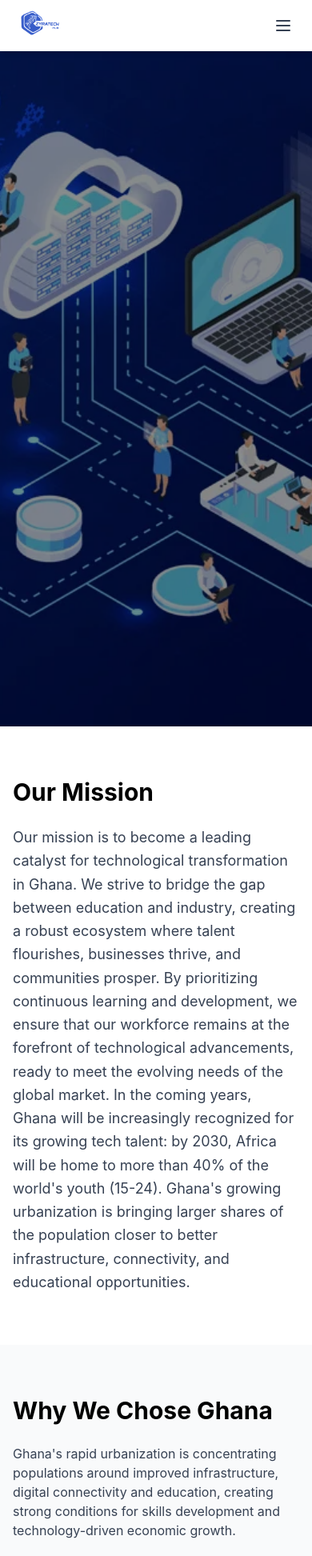
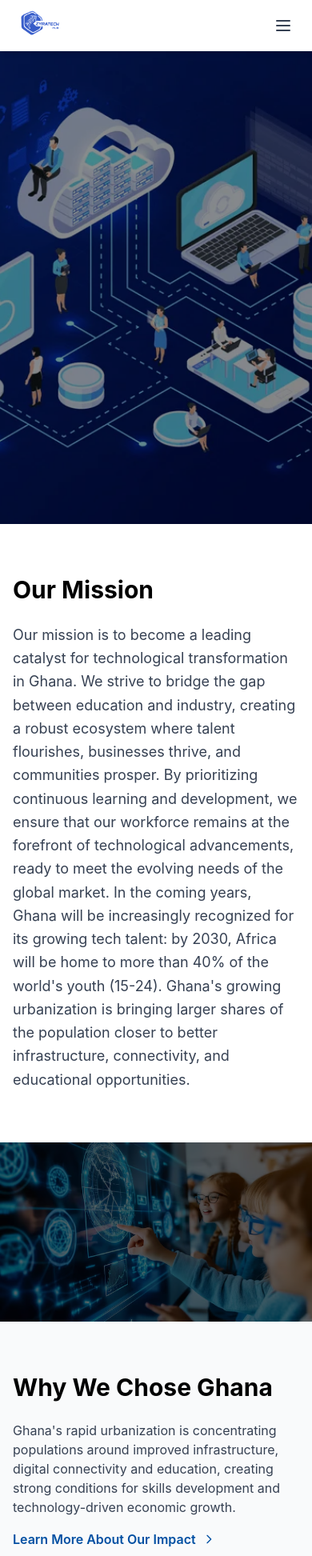
Before and after one commit to ZyraTech-frontend/zyratech-website, a React (Vite) app: page /about in a window 390 px wide. Shown: the top 1945 px of the page at 80% size. Built offline with nearby package versions, Linux system fonts and the light colour scheme.

Commit message:
worked on the our value page

```diff
--- a/src/components/common/ParallaxDivider.jsx
+++ b/src/components/common/ParallaxDivider.jsx
@@ -8,7 +8,7 @@ const ParallaxDivider = ({
   children
 }) => (
   <section
-    className={`hidden md:block relative ${heightClassName} md:bg-fixed bg-center bg-cover ${className}`}
+    className={`relative ${heightClassName} bg-scroll md:bg-fixed bg-center bg-cover ${className}`}
     style={{ backgroundImage: `url('${imageUrl}')` }}
   >
     <div className={`absolute inset-0 ${overlayClassName}`} />
--- a/src/components/pages/about/AboutHero.jsx
+++ b/src/components/pages/about/AboutHero.jsx
@@ -1,23 +1,25 @@
 import React from 'react';
 import { motion } from 'framer-motion';
 
-const AboutHero = () => {
+const AboutHero = ({
+  title = 'Building the next generation of',
+  highlight = 'tech talent',
+  description =
+    'We bridge learning and industry through hands-on training, internships, and real-world projects—helping people and organizations build practical, job-ready digital skills.',
+  backgroundImage = '/images/image1.png'
+}) => {
   return (
-    <section className="relative isolate overflow-hidden min-h-screen">
+    <section className="relative isolate overflow-hidden">
       <div className="max-w-none px-0">
-        {/* Card Container with Border Radius */}
         <div
-          className="relative overflow-hidden min-h-screen bg-cover bg-center bg-scroll md:bg-fixed"
+          className="relative overflow-hidden h-[70vh] min-h-[520px] max-h-[780px] bg-cover bg-center bg-scroll md:bg-fixed"
           style={{
-            backgroundImage: 'url(/images/image1.png)'
+            backgroundImage: `url(${backgroundImage})`
           }}
         >
-
-          {/* Left Content - Hero Image */}
           <div className="absolute inset-0 bg-black/45" />
 
-          <div className="relative px-4 sm:px-6 md:px-10 lg:px-14 py-16 sm:py-20 md:py-24 lg:py-32 min-h-[500px] md:min-h-[580px] lg:min-h-[680px] flex items-center">
-            {/* Right Content */}
+          <div className="relative px-4 sm:px-6 md:px-10 lg:px-14 py-16 sm:py-20 md:py-24 lg:py-28 h-full flex items-center">
             <motion.div
               className="max-w-4xl"
               initial={{ opacity: 0, y: 30 }}
@@ -25,12 +27,12 @@ const AboutHero = () => {
               transition={{ duration: 0.8 }}
             >
               <h1 className="text-3xl sm:text-4xl md:text-5xl lg:text-6xl font-bold text-white mb-0 leading-tight">
-                Building the next generation of
-                <span className="text-[#004fa2] block"> tech talent</span>
+                {title}
+                <span className="text-[#004fa2] block"> {highlight}</span>
               </h1>
 
               <p className="mt-6 text-base sm:text-lg md:text-xl font-semibold text-white/90 leading-relaxed max-w-3xl">
-                We bridge learning and industry through hands-on training, internships, and real-world projects—helping people and organizations build practical, job-ready digital skills.
+                {description}
               </p>
             </motion.div>
           </div>
--- a/src/components/pages/impact/ImpactValuesSection.jsx
+++ b/src/components/pages/impact/ImpactValuesSection.jsx
@@ -19,16 +19,14 @@ const ImpactValuesSection = ({
             return (
               <div
                 key={item.title}
-                tabIndex={0}
-                className={`group relative overflow-hidden rounded-2xl bg-white border-[3px] border-[#004fa2] shadow-sm transition-all duration-200 hover:-translate-y-1 hover:shadow-lg focus-visible:outline-none focus-visible:ring-2 focus-visible:ring-[#004fa2]/35 focus-visible:ring-offset-2 ${
+                className={`group relative overflow-hidden rounded-2xl bg-white border border-gray-200 shadow-sm transition-all duration-200 hover:-translate-y-0.5 hover:shadow-md hover:border-[#004fa2]/25 cursor-pointer ${
                   isFeatured ? 'md:col-span-2 lg:col-span-2' : ''
                 }`}
               >
-                <div className="absolute inset-0 bg-gradient-to-br from-[#004fa2]/0 via-[#004fa2]/0 to-[#004fa2]/10 opacity-0 group-hover:opacity-100 transition-opacity duration-300" />
                 <div className="relative p-6 sm:p-7">
                   <div className="flex items-start justify-between gap-4">
                     <div className="flex items-center gap-4">
-                      <div className="h-11 w-11 rounded-2xl bg-[#004fa2] text-white flex items-center justify-center font-bold">
+                      <div className="h-11 w-11 rounded-2xl bg-[#004fa2] text-white flex items-center justify-center font-bold transition-transform duration-200 group-hover:scale-105">
                         {String(idx + 1).padStart(2, '0')}
                       </div>
                       <div>
--- a/src/pages/public/impact/index.jsx
+++ b/src/pages/public/impact/index.jsx
@@ -4,6 +4,7 @@ import ImpactHeroSection from '../../../components/pages/impact/ImpactHeroSectio
 import ImpactCommunitySection from '../../../components/pages/impact/ImpactCommunitySection';
 import ImpactValuesSection from '../../../components/pages/impact/ImpactValuesSection';
 import ImpactPeopleHighlightsSection from '../../../components/pages/impact/ImpactPeopleHighlightsSection';
+import ParallaxDivider from '../../../components/common/ParallaxDivider.jsx';
 
 const ImpactPage = () => {
   const values = [
@@ -40,9 +41,25 @@ const ImpactPage = () => {
       role: 'Human Resources Team Lead',
       organization: 'ZyraTech',
       location: 'Koforidua, Ghana',
-      image: '/images/team/magdalene.jpg',
+      image: '/images/Dalene.png',
       quote:
-        'Working with the ZyraTech team in Koforidua has shown me how integrity and collaboration create real opportunities for learners—when we stay consistent, people grow and teams deliver.'
+        'ZyraTech’s integrity and teamwork create real opportunities for learners. When we stay consistent, people grow and teams deliver.'
+    },
+    {
+      name: 'Ama',
+      role: 'Junior STEM Basics',
+      organization: 'ZyraTech',
+      location: 'Koforidua, Ghana',
+      image: '/images/image2.png',
+      quote: 'The hands-on lessons helped me build my first circuit—and it worked.'
+    },
+    {
+      name: 'Kofi',
+      role: 'Maker: Hardware & Repair',
+      organization: 'ZyraTech',
+      location: 'Koforidua, Ghana',
+      image: '/images/image3.png',
+      quote: 'The mentorship is practical and supportive. I’m now repairing devices in my community.'
     }
   ];
 
@@ -70,9 +87,18 @@ const ImpactPage = () => {
   return (
     <div className="min-h-screen bg-white">
       <ImpactHeroSection />
+
       <ImpactCommunitySection />
+
+      <ParallaxDivider heightClassName="h-48 sm:h-56 md:h-64" imageUrl="/images/image3.png" overlayClassName="bg-black/50" />
+
       <ImpactValuesSection items={values} />
+
+      <ParallaxDivider heightClassName="h-48 sm:h-56 md:h-64" imageUrl="/images/image1.png" overlayClassName="bg-black/50" />
+
       <ImpactPeopleHighlightsSection people={highlights} />
+
+      <ParallaxDivider heightClassName="h-48 sm:h-56 md:h-64" imageUrl="/images/Gemini_Generated_Image_7f3aff7f3aff7f3a.png" overlayClassName="bg-black/50" />
 
       <section className="py-12 bg-gray-50">
         <div className="max-w-7xl mx-auto px-4 sm:px-6 lg:px-8">
@@ -87,7 +113,7 @@ const ImpactPage = () => {
             {livingOurValues.map((item) => (
               <div
                 key={item.title}
-                className="bg-white rounded-2xl border border-gray-200 p-6 shadow-sm flex flex-col"
+                className="group bg-white rounded-2xl border border-gray-200 p-6 shadow-sm flex flex-col transition-all duration-200 hover:-translate-y-0.5 hover:shadow-md hover:border-[#004fa2]/25 cursor-pointer"
               >
                 <h3 className="text-lg font-bold text-gray-900">{item.title}</h3>
                 <p className="mt-3 text-sm sm:text-base text-gray-600 leading-relaxed flex-1">
@@ -107,6 +133,8 @@ const ImpactPage = () => {
         </div>
       </section>
 
+      <ParallaxDivider heightClassName="h-48 sm:h-56 md:h-64" imageUrl="/images/image2.png" overlayClassName="bg-black/50" />
+
       <NewsletterHero />
     </div>
   );
```
Also changed, not shown: src/components/pages/impact/ImpactPeopleHighlightsSection.jsx (+14 -13 lines).
